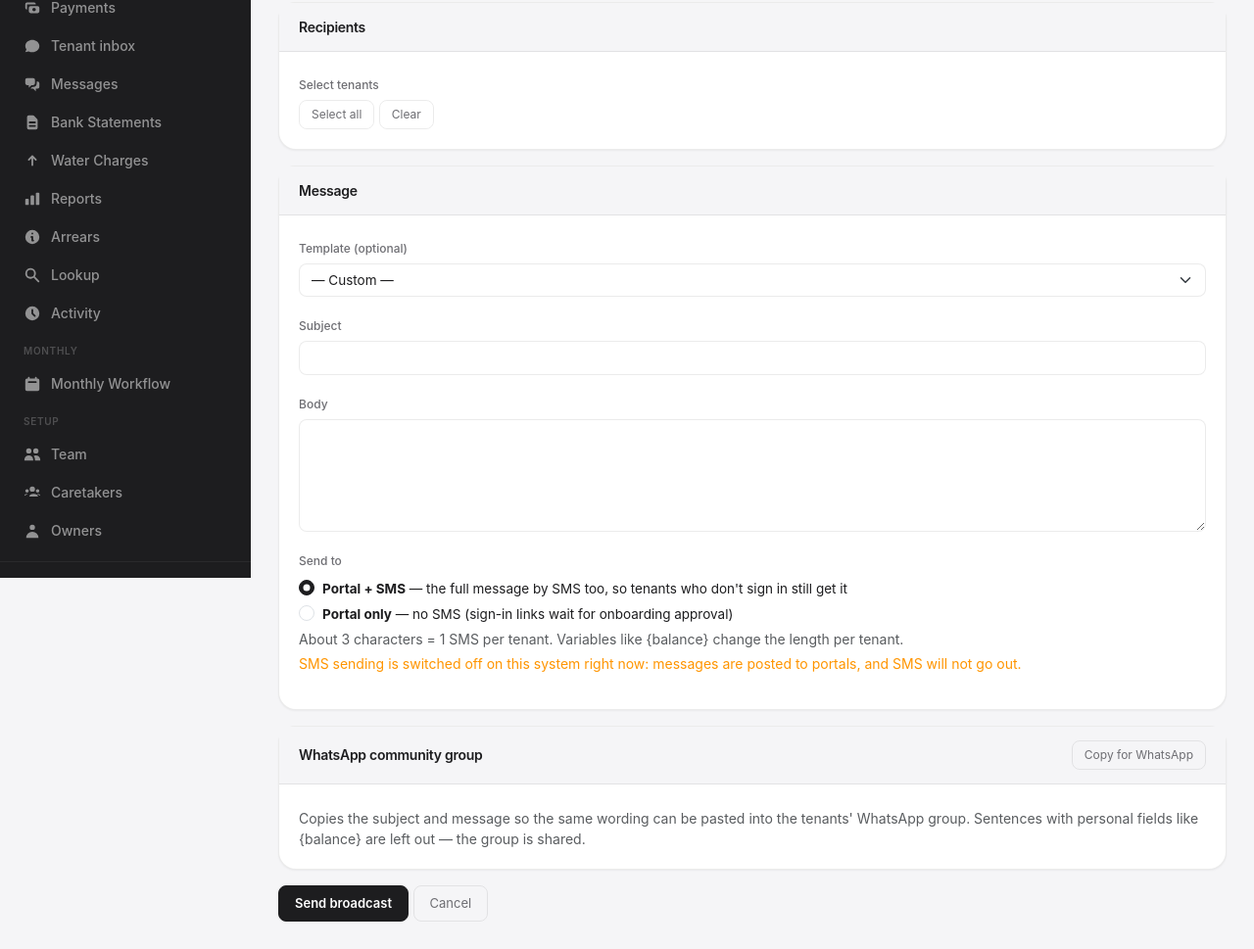
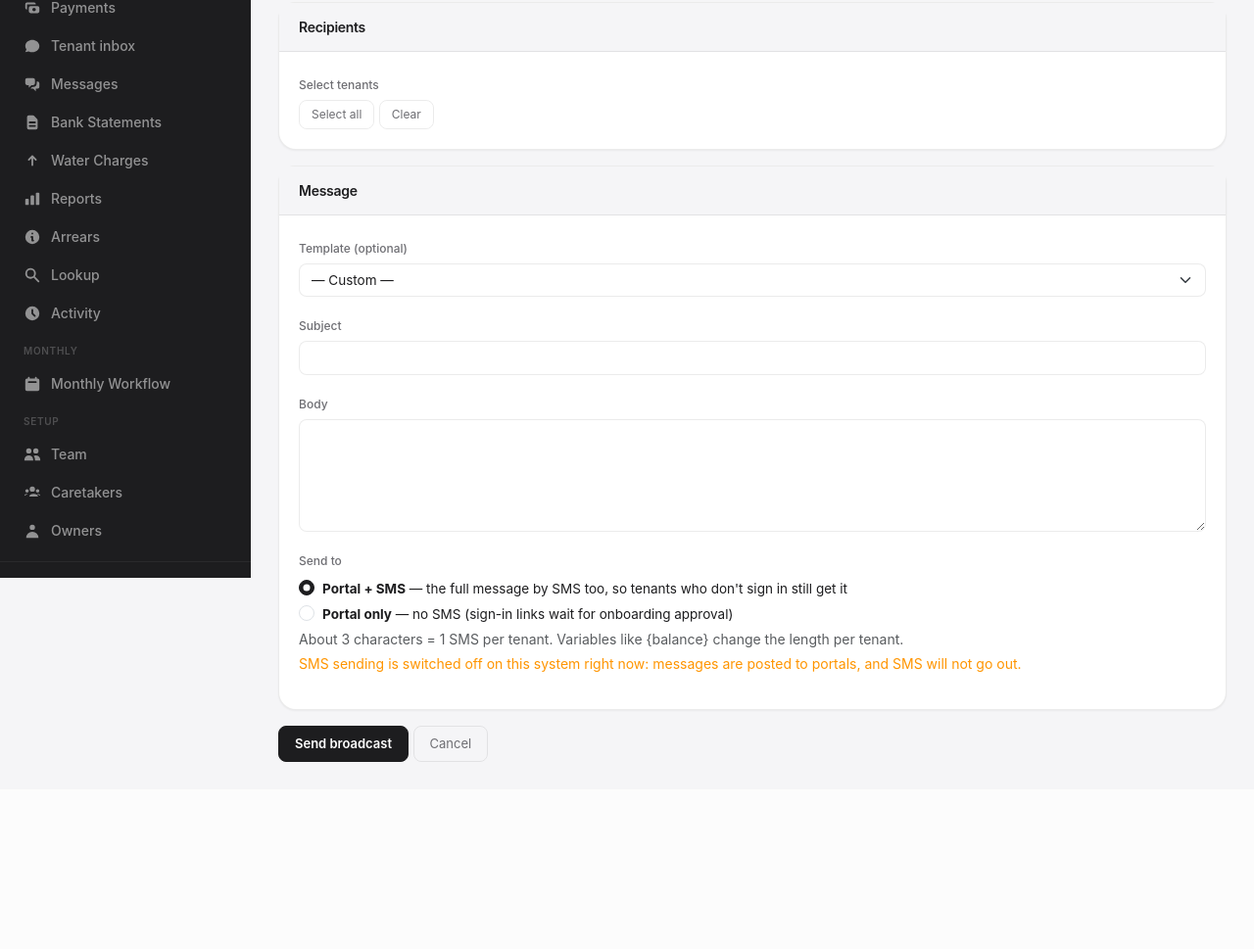
Before and after one commit to Domi-solutions/rent-reconciliation, a Python web app: template templates/messaging/broadcast.html in a window 1280 px wide. Shown: the part 210-1179 px from the top of the page at 98% size. After the commit the page ends 988 px from the top, so only its background shows below. Run offline with Jinja, Linux system fonts and the light colour scheme; the template is opened without the code that fills it, so the values that code supplies are empty.

Commit message:
Remove Copy for WhatsApp: the owner declined a tenant WhatsApp group
Co-Authored-By: Claude Opus 5.5 <noreply@anthropic.com>

```diff
--- a/templates/messaging/broadcast.html
+++ b/templates/messaging/broadcast.html
@@ -57,16 +57,6 @@
       </div>
     </div>
   </div>
-  <div class="card mb-3">
-    <div class="card-header d-flex justify-content-between align-items-center">
-      <span>WhatsApp community group</span>
-      <button type="button" class="btn btn-sm btn-outline-secondary" id="copy_wa">Copy for WhatsApp</button>
-    </div>
-    <div class="card-body">
-      <div class="form-text mb-0">Copies the subject and message so the same wording can be pasted into the tenants' WhatsApp group.
-        Sentences with personal fields like {balance} are left out — the group is shared. <span id="copy_done" class="text-success" style="display:none;">Copied.</span></div>
-    </div>
-  </div>
   <button type="submit" class="btn btn-primary">Send broadcast</button>
   <a href="{{ url_for('messaging.dashboard') }}" class="btn btn-outline-secondary">Cancel</a>
 </form>
@@ -95,18 +85,6 @@ function countSms() {
 document.querySelectorAll('input[name=tenant_ids]').forEach(function (c) { c.addEventListener('change', countSms); });
 document.querySelectorAll('[data-select-all]').forEach(function (b) { b.addEventListener('click', countSms); });
 countSms();
-document.getElementById('copy_wa').addEventListener('click', function () {
-  // The group is shared: drop any sentence carrying a personal field ({balance}, {unit_number}, …).
-  var strip = function (t) {
-    return t.split(/(?<=[.!?])\s+|\n/).filter(function (x) { return !/\{[a-z_]+\}/.test(x); })
-            .join(' ').replace(/ {2,}/g, ' ').trim();
-  };
-  var text = '*' + strip(subjectEl.value) + '*\n' + strip(bodyEl.value);
-  navigator.clipboard.writeText(text).then(function () {
-    var d = document.getElementById('copy_done'); d.style.display = 'inline';
-    setTimeout(function () { d.style.display = 'none'; }, 2500);
-  });
-});
 </script>
 {% endblock %}
 {% endblock %}
```
Also changed, not shown: AGENTS.md (+2 -2 lines), CLAUDE.md (+1 -1 lines).
